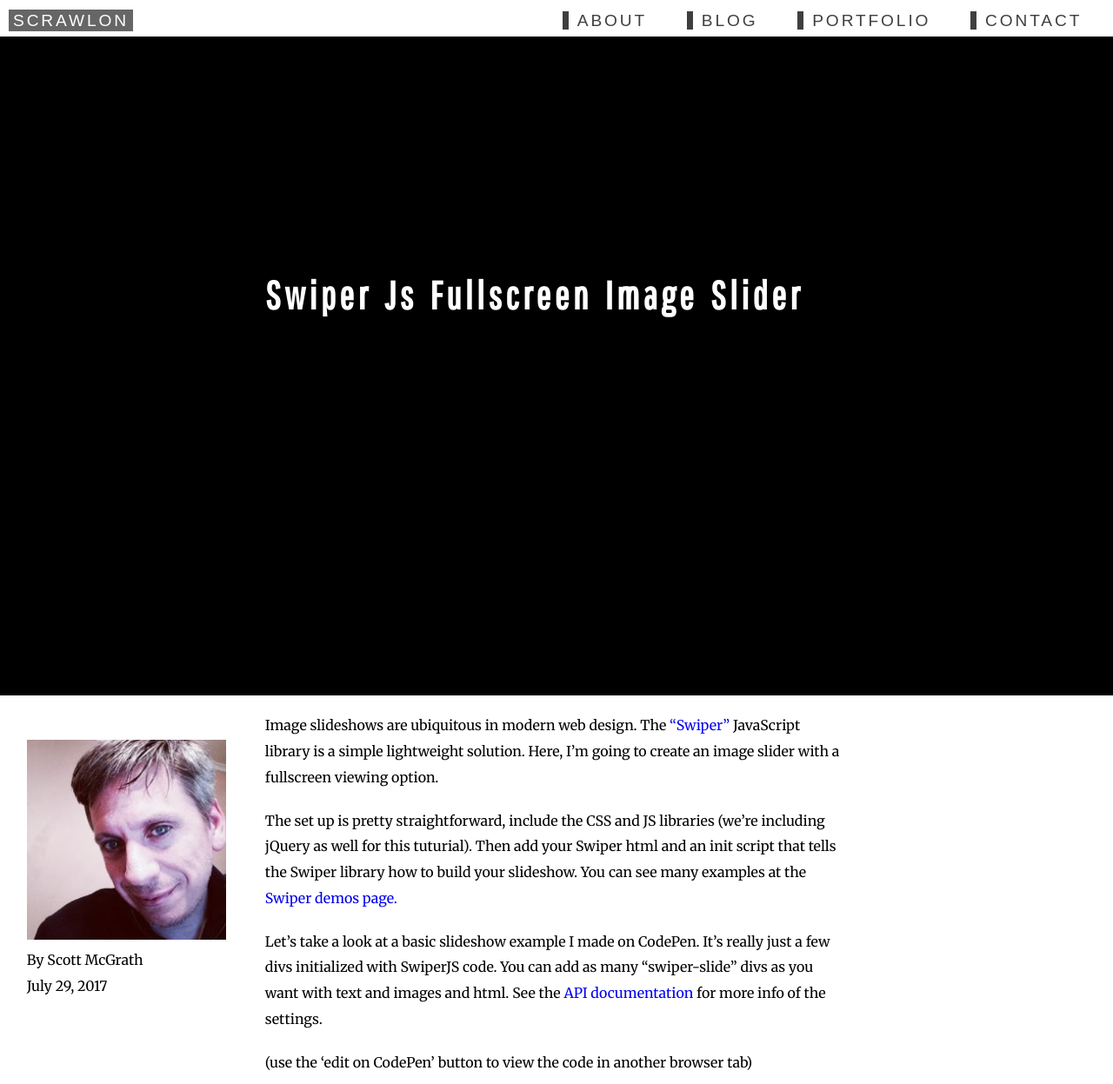
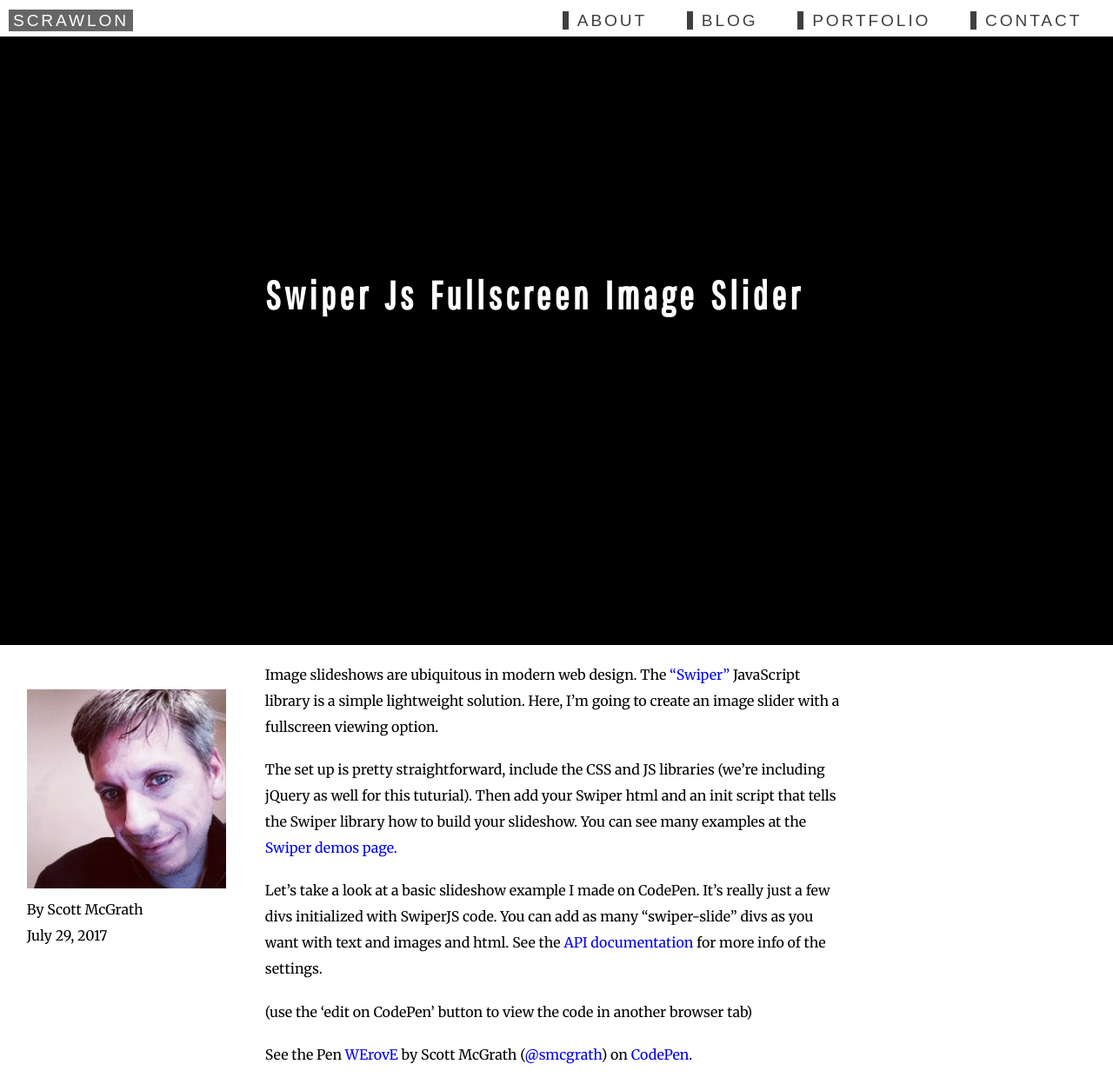
Before and after one commit to scrawlon/scrawlon.github.io, a Jekyll site: the page built from index.html, in a window 1280 px wide. Shown: the top 1247 px of the page at 87% size. Built offline with Jekyll 4.4.1, drawn with Linux system fonts in a browser that asks for light colours; comment, search, counter and statistics services are not loaded.

Commit message:
redefined page header size

```diff
--- a/css/styles.scss
+++ b/css/styles.scss
@@ -367,9 +367,8 @@ footer {
 
 header {
   // background-size: cover;
-  height: 80vh;
-  min-height: 450px;
-  padding-bottom: 2em;
+  height: 94vh;
+  max-height: 700px;
   position: relative;
   width: 100%;
 
```
